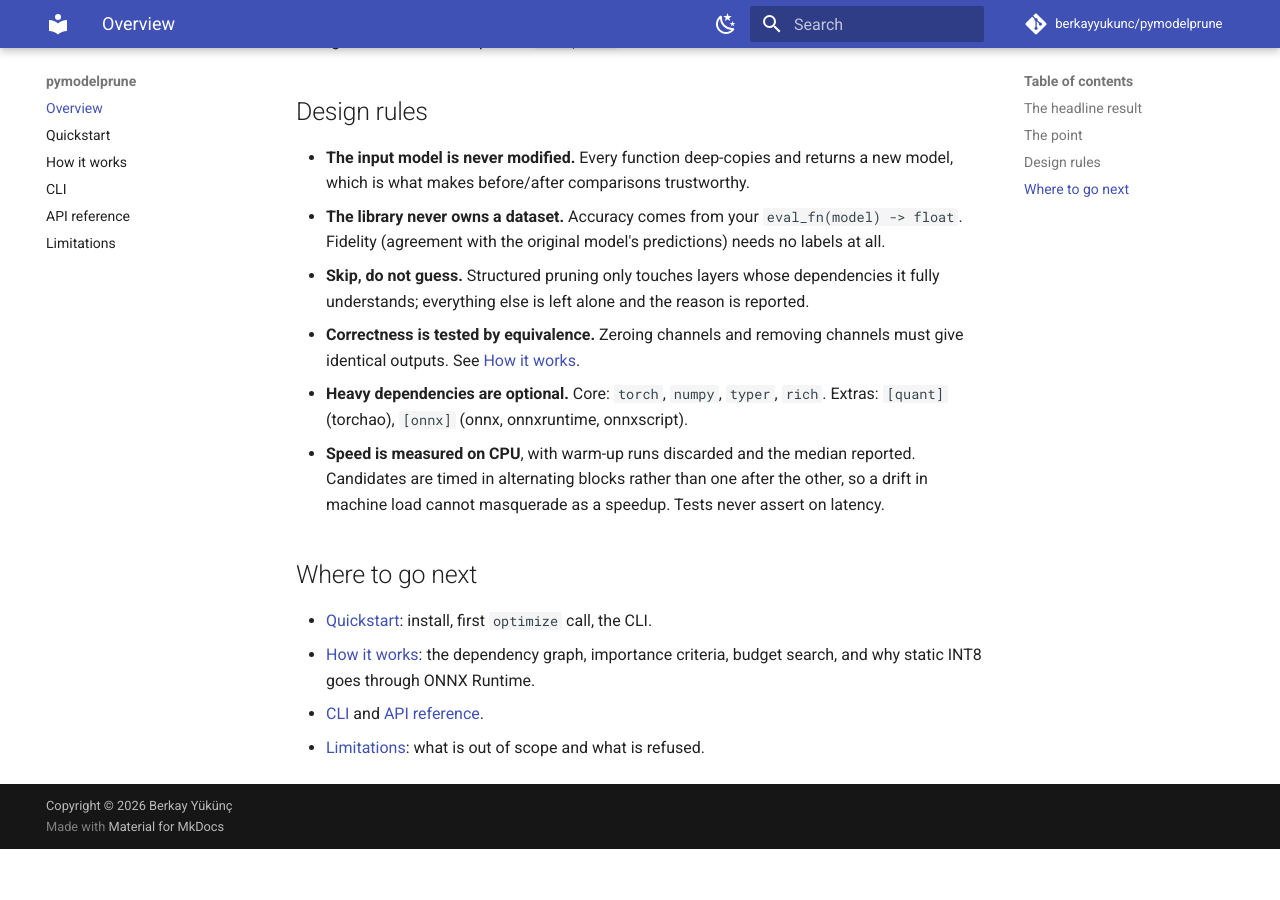
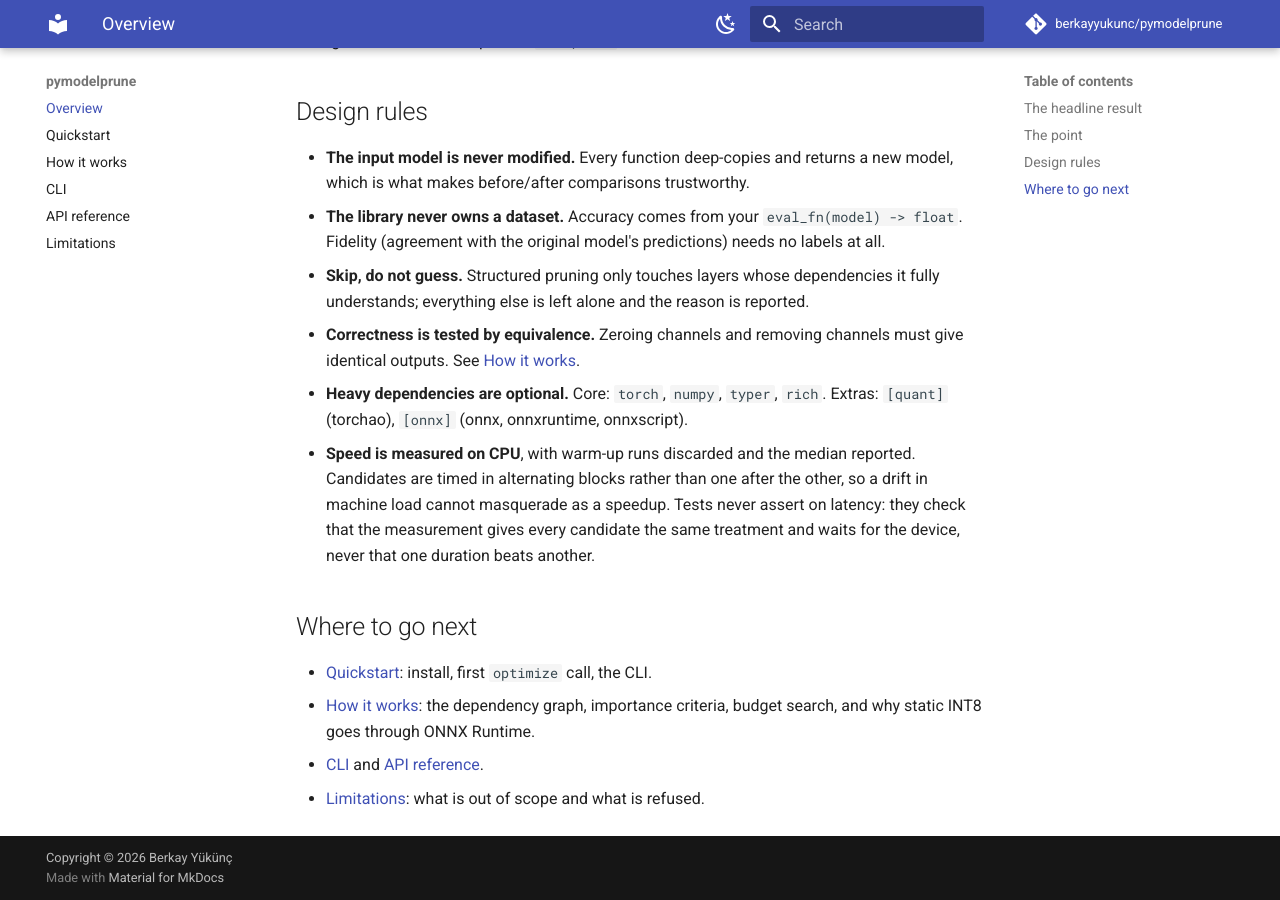
Before and after one commit to berkayyukunc/pymodelprune, an MkDocs documentation site: the page built from docs/index.md, in a window 1280 px wide and 900 px high, scrolled down 1316 px. Built offline with MkDocs 1.6.1 and Material for MkDocs 9.7.7, drawn with Linux system fonts in a browser that asks for light colours; comment, search, counter and statistics services are not loaded; before the commit the page ends 2165 px from its top, so only the background shows below that.

Commit message:
Stop asserting on durations in the timing tests
test_identical_models_get_comparable_timings required three identical models
to land within 25% of each other. On the shared macOS runner they were 1.7x
apart, which failed CI three times, and the assertion contradicts what the
docs tell users: a latency number is not proof.

Both timing tests now check the mechanism instead. One records the order of
forward passes and asserts every candidate gets the same passes in the same
cycles; the other counts device synchronisations for cuda, mps and cpu
inputs rather than comparing a synchronised loop with an unsynchronised one.

```diff
--- a/docs/index.md
+++ b/docs/index.md
@@ -52,7 +52,9 @@ can be regenerated with a script from `examples/`.
   `[quant]` (torchao), `[onnx]` (onnx, onnxruntime, onnxscript).
 - **Speed is measured on CPU**, with warm-up runs discarded and the median reported.
   Candidates are timed in alternating blocks rather than one after the other, so a drift in
-  machine load cannot masquerade as a speedup. Tests never assert on latency.
+  machine load cannot masquerade as a speedup. Tests never assert on latency: they check
+  that the measurement gives every candidate the same treatment and waits for the device,
+  never that one duration beats another.
 
 ## Where to go next
 
```
Also changed, not shown: CHANGELOG.md (+5 -0 lines), 1 other file.
